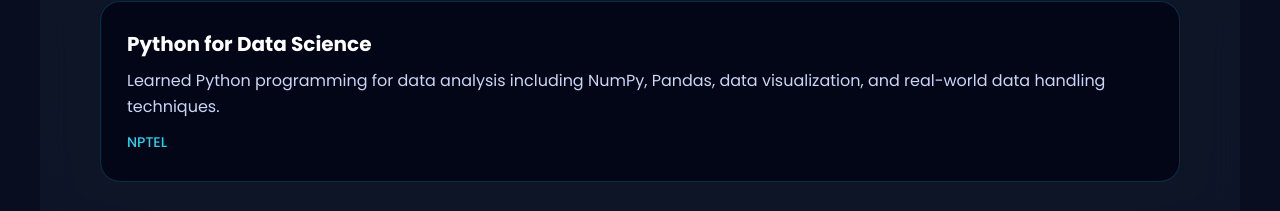
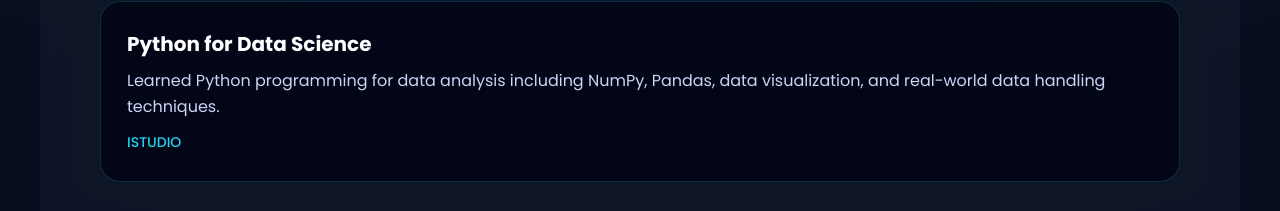
Before and after one commit to Harsha334-cyber/MY-PORTFOLIO, a React (Vite) app: page / in a window 1280 px wide. Shown: the part 1977-2188 px from the top of the page. Built offline with nearby package versions, Linux system fonts and the light colour scheme.

Commit message:
some changes

```diff
--- a/src/components/certificates.jsx
+++ b/src/components/certificates.jsx
@@ -27,7 +27,7 @@ export default function Certificates() {
           Learned Python programming for data analysis including NumPy, Pandas,
           data visualization, and real-world data handling techniques.
         </p>
-        <span className="issuer">NPTEL</span>
+        <span className="issuer">ISTUDIO</span>
       </div>
 
       <div className="certificate-card">
```
